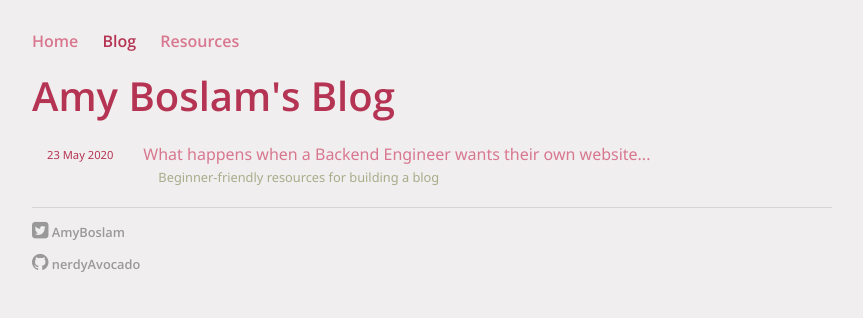
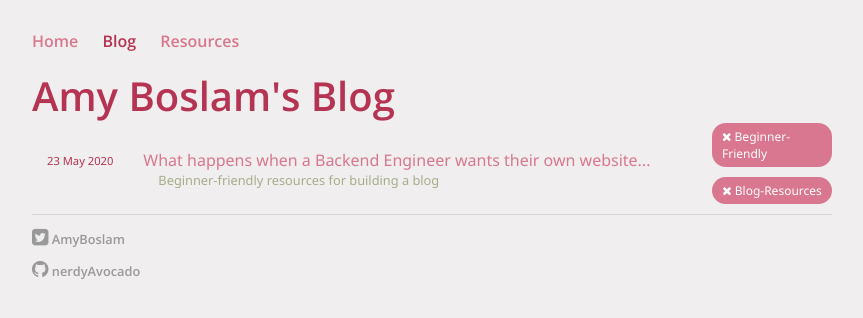
Before and after one commit to nerdyAvocado/nerdyAvocado.github.io, a Jekyll site: the page built from blog/index.html, in a window 1280 px wide. Shown: the top 318 px of the page, without its empty margins (208-1071 px from the left). Built offline with Jekyll 4.4.1, drawn with Linux system fonts in a browser that asks for light colours.

Commit message:
Add taging to blog posts, and update blog index to implement a tag filter

```diff
--- a/_sass/main.scss
+++ b/_sass/main.scss
@@ -137,7 +137,12 @@ ul.posts li, ul.resources li {
     }
 }
 
+.bloglisting__body {
+    display: flex;
+    flex-direction: row;
+
     .postlist {
+        flex: 1;
         display: flex;
         flex-direction: column;
         justify-content: space-around;
@@ -163,4 +168,38 @@ ul.posts li, ul.resources li {
                 padding-left: 15px;
             }
         }
+
+        @media (max-width: 500px){
+            .postlisting {
+                flex-direction: column-reverse;
             }
+        }
+    }
+
+    .sidebar {
+        width: 120px;
+        display: flex;
+        flex-direction: column;
+        align-items: center;
+
+        .tag {
+            background-color: $secondary-color;
+            padding: 5px 10px;
+            font-size: 0.75em;
+            color: white;
+            display: inline-block;
+            border-radius: 14px;
+            margin-bottom: 10px;
+        }
+
+        .active {
+            background-color: $primary-color;
+        }
+
+        @media (max-width: 500px){
+            .sidebar {
+                flex-direction: row;
+            }
+        }
+    }
+}
--- a/blog/index.html
+++ b/blog/index.html
@@ -3,14 +3,21 @@ layout: default
 title: Amy Boslam's Blog
 ---
 	<h1>{{ page.title }}</h1>
+	<div class="bloglisting__body" >
 		<div class="postlist">
 		  {% for post in site.posts %}
 		    <div class="postlisting">
-	    	<span class="postlisting__date">{{ post.date | date_to_string }}</span>
+		    	<div class="postlisting__date">{{ post.date | date_to_string }}</div>
 		    	<a href="{{ post.url }}" title="{{ post.title }}" class="postlisting__title">
 		    		{{ post.title }}<br/>
-	    		<span class="postlisting__detail">{{ post.subtitle }}</span>
+		    		<div class="postlisting__detail">{{ post.subtitle }}</div>
 		    	</a>
 		    </div>
 		  {% endfor %}
 		</div>
+		<div class="sidebar">
+			{% for tag in site.tags %}
+                <a href="/blog/tags/{{ tag[0] | downcase }}/"><div class="tag"><i class="fa fa-times" aria-hidden="true"></i> {{ tag[0] }}</div></a>
+  		    {% endfor %}
+		</div>
+	</div>
--- /dev/null
+++ b/blog/tags/beginner-friendly.md
@@ -0,0 +1,4 @@
+---
+layout: tagpage
+tag: Beginner-Friendly
+---
```
Also changed, not shown: _layouts/tagpage.html (added, +25 -0 lines), _posts/2020-05-23-Amy-site-launched.md (+3 -0 lines), generate_tag_index.py (added, +38 -0 lines). Lines whose indentation alone changed are shown as unchanged.
